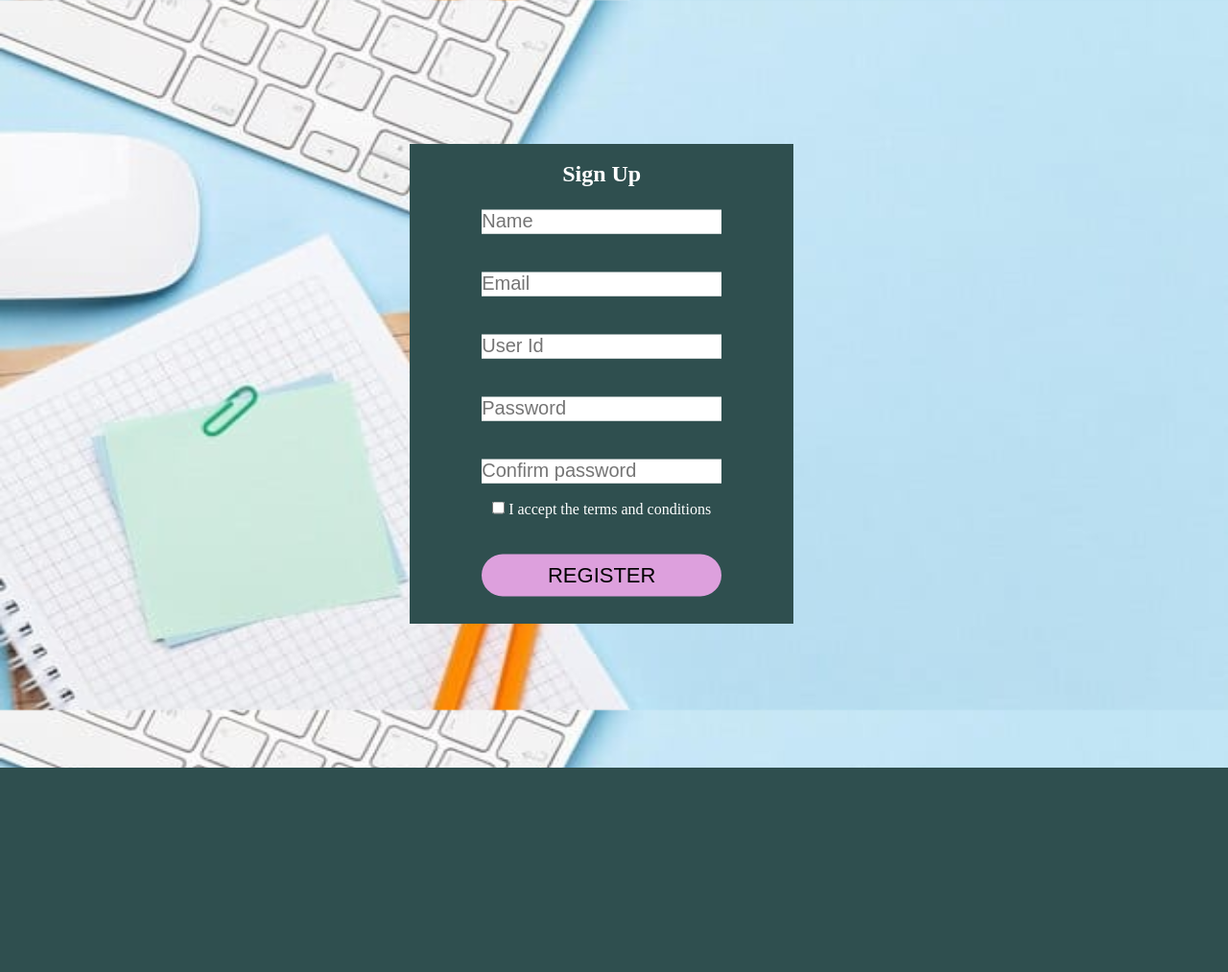
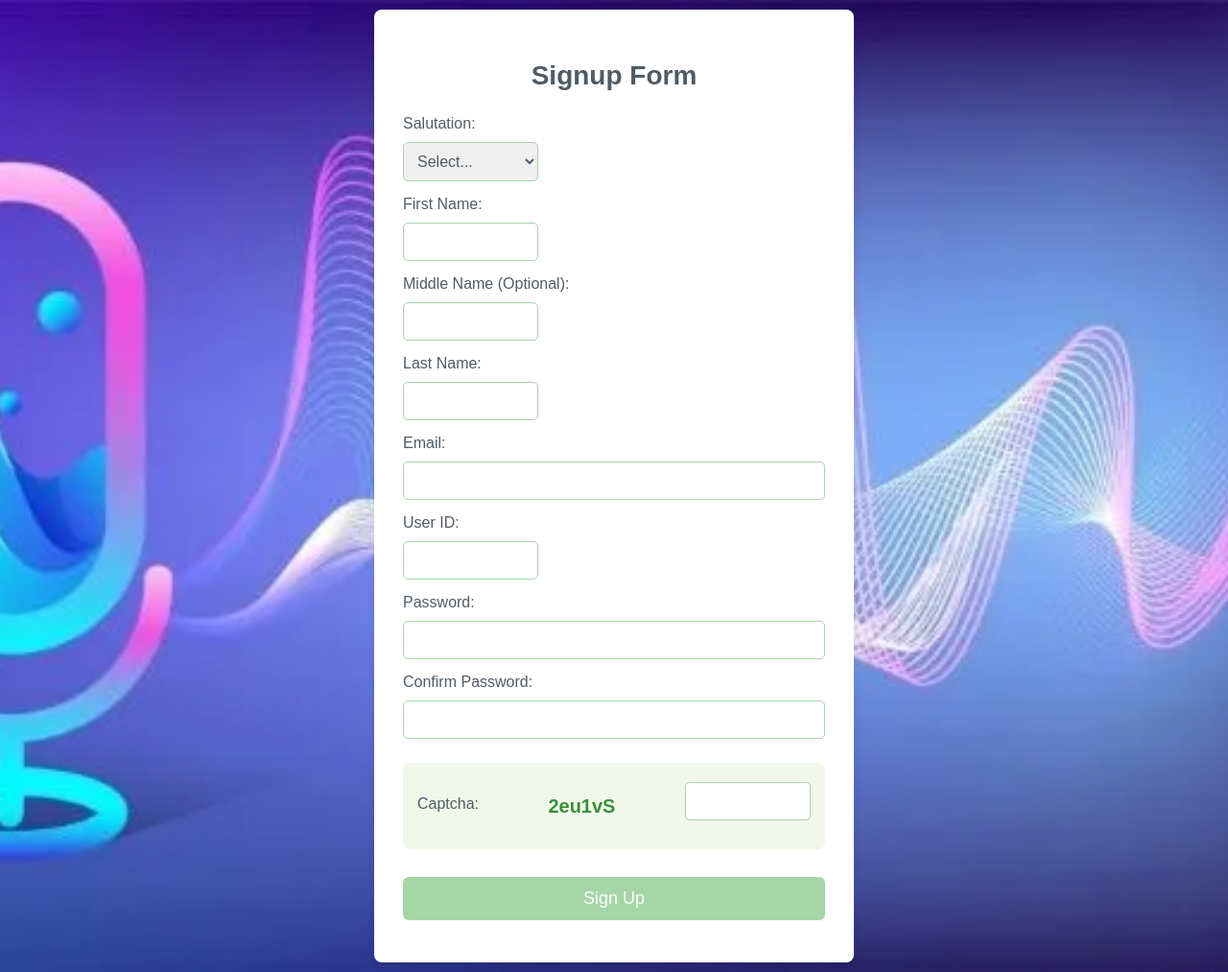
Before and after one commit to lavanyaarora18/Voice1, a PHP site: page /signup.html in a window 1280 px wide. Shown: the whole page at 96% size. Before the commit the page ends 800 px from the top, so only its background shows below. Run offline with PHP 8.4, Linux system fonts and the light colour scheme.

Commit message:
signup w validations

```diff
--- a/home.html
+++ b/home.html
@@ -7,14 +7,16 @@
     <title>Home</title>
     <link href="home.css" rel="stylesheet" >
 </head>
-<body >
+<body>
   <div class="main">
           <div class="text">
            <form method="post" action="speak.html">
             <input class="inp1" type="text"  placeholder="Enter user id"  name="uid" required/>
             <input class="inp2" type="password" placeholder="Enter password" name="upass" required>
-            <a href="forgot.html" >
+            <!-- forgot password
+             <a href="forgot.html" >
             <p>Forgot password</p> </a>
+             -->
             <button type="submit" class="submit-btn">Login</button>
            </form>
             <form method="post" action="signup.html">
--- a/signup.css
+++ b/signup.css
@@ -1,99 +1,147 @@
-*{
+body {
+    font-family: Arial, sans-serif;
+    background-image: url('signupbg.webp');
+    background-size: cover;
+    background-position: center;
+    background-repeat: no-repeat;
     margin: 0;
-    padding: 0%;
-}
-body{
-    background-image: url("signupbg.jpg");
-    background-size: 100% 740px;
-    margin: 0;
-}
-.main{
-    height: 500px;
-    width: 400px;
-    text-align: center;
+    padding: 0;
+    display: flex;
+    justify-content: center;
+    align-items: center;
+    height: 100%;
     color: white;
-    background-color: darkslategray;
-    margin-left: 40%;
-    margin-left: 6%;
-    text-align: center;
-    color: white;
-    position: absolute;
-    top:50%;
-    left:43%;
-    transform: translate(-50%,-50%);
-
-}
-.main .text{
-    position: absolute;
-    top:50%;
-    left:50%;
-    transform: translate(-50%,-50%);
 }
 
-.inp1{
-       border: none;
-       background-color: white;
-       border-bottom: 2px solid white;
-       width: 250px;
-       font-size: 20px;
-       margin-top: 40px;
-       outline: none;
-       color: black;
+.container {
+    background-color: #ffffff;
+    border-radius: 8px;
+    box-shadow: 0 4px 8px rgba(0, 0, 0, 0.1);
+    padding: 30px;
+    width: 100%;
+    max-width: 500px;
+    text-align: left;
+    box-sizing: border-box;
+    margin: 10px;
+}
 
+h2 {
+    font-size: 28px;
+    color: #4f5b66;
+    margin-bottom: 25px;
+    font-weight: 600;
+    text-align: center;
 }
-.inp2{
+
+input[type="text"], input[type="email"], input[type="password"], select {
+    width: 100%;
+    padding: 10px;
+    margin: 5px 0 15px 0;
+    border-radius: 5px;
+    border: 1px solid #a5d6a7;
+    font-size: 16px;
+    color: #4f5b66;
+    box-sizing: border-box;
+}
+
+input[type="text"]:focus, input[type="email"]:focus, input[type="password"]:focus, select:focus {
+    border-color: #81c784;
+    outline: none;
+}
+
+.error {
+    color: #f44336;
+    font-size: 14px;
+    margin-top: 5px;
+}
+
+.captcha-container {
+    margin-top: 10px;
+    background-color: #f1f8e9;
+    border-radius: 8px;
+    padding: 15px;
+    display: flex;
+    justify-content: space-between;
+    align-items: center;
+    box-sizing: border-box;
+}
+
+#captchaText {
+    font-size: 20px;
+    font-weight: bold;
+    color: #388e3c;
+}
+
+input[type="submit"] {
+    background-color: #a5d6a7;
+    color: white;
+    font-size: 18px;
+    padding: 12px 20px;
     border: none;
-    background-color: white;
-    border-bottom: 2px solid white;
-    width: 250px;
-    font-size: 20px;
-    margin-top: 40px;
-    outline: none;
-    color: black;
+    border-radius: 6px;
+    cursor: pointer;
+    width: 100%;
+    margin-top: 15px;
 }
-.inp3{
-    border: none;
-    background-color: white;
-    border-bottom: 2px solid white;
-    width: 250px;
-    font-size: 20px;
-    margin-top: 40px;
-    outline: none;
-    color: black;
+
+input[type="submit"]:hover {
+    background-color: #81c784;
 }
-.inp4{
-    border: none;
-    background-color: white;
-    border-bottom: 2px solid white;
-    width: 250px;
-    font-size: 20px;
-    margin-top: 40px;
-    outline: none;
-    color: black;
+
+label {
+    font-size: 16px;
+    color: #4f5b66;
+    margin-bottom: 5px;
+    display: block;
+    text-align: left;
 }
-.inp5{
-    border: none;
-    background-color: white;
-    border-bottom: 2px solid white;
-    width: 250px;
-    font-size: 20px;
-    margin-top: 40px;
-    outline: none;
-    color: black;
+
+#name-section {
+    display: flex;
+    justify-content: space-between;
+    gap: 10px;
 }
-.text button{
-    width: 250px;
-    height: 44px;
-    background-color: plum;
-    color: black;
-    border: none;
-    font-size: 22px;
-    border-radius: 25px;
-    margin-top: 20px;
+
+select {
+    font-size: 16px;
+    width: 32%;
 }
-button:hover{
-    border: 3px solid yellow;
-    color: white;
-    font-size: 20px;
-    background-color: black;
+
+input[type="text"] {
+    width: 32%;
 }
+
+@media (max-width: 600px) {
+    .container {
+        padding: 20px;
+    }
+
+    h2 {
+        font-size: 24px;
+    }
+
+    input[type="submit"] {
+        font-size: 16px;
+    }
+
+    input[type="text"], input[type="email"], input[type="password"], select {
+        font-size: 14px;
+        padding: 8px;
+    }
+
+    label {
+        font-size: 14px;
+    }
+
+    #name-section {
+        flex-direction: column;
+    }
+
+    #name-section input[type="text"] {
+        width: 100%;
+    }
+
+    #name-section select {
+        width: 100%;
+    }
+}
--- a/signup.html
+++ b/signup.html
@@ -1,45 +1,60 @@
 <!DOCTYPE html>
-<html>
-    <head>
-        <meta charset="utf-8">
-        <meta name="viewport" content="width=device-width, initial-scale=1">
-        <title>Sign Up</title>
-        <link rel="stylesheet" type="text/css" href="signup.css">
+<html lang="en">
+<head>
+    <meta charset="UTF-8">
+    <meta name="viewport" content="width=device-width, initial-scale=1.0">
+    <title>Signup Page</title>
+    <link rel="stylesheet" href="signup.css">
+</head>
+<body>
 
+    <div class="container">
+        <h2>Signup Form</h2>
+        <form id="signupForm" onsubmit="return validateForm()" action="home.html">
 
+            <label for="salutation">Salutation:</label>
+            <select id="salutation" name="salutation" required>
+                <option value="">Select...</option>
+                <option value="Mr">Mr.</option>
+                <option value="Ms">Ms.</option>
+                <option value="Mrs">Mrs.</option>
+            </select>
 
-    </head>
+            <label for="firstName">First Name:</label>
+            <input type="text" id="firstName" name="firstName" required>
 
-    <body>
+            <label for="middleName">Middle Name (Optional):</label>
+            <input type="text" id="middleName" name="middleName">
 
-        <div class = "main"><br>
-            <h2>Sign Up</h2>
-    <div class="text">
-                <form method="post" action="connection.php">
-                        <input class="inp1" type="text" placeholder="Name" name="uname" required>
+            <label for="lastName">Last Name:</label>
+            <input type="text" id="lastName" name="lastName" required>
 
-                        <input class="inp2" type="email" placeholder="Email" name="uemail" required>
+            <label for="email">Email:</label>
+            <input type="email" id="email" name="email" required>
 
-                        <input class="inp3" type="userid" placeholder="User Id" name="uid" required>
+            <label for="userId">User ID:</label>
+            <input type="text" id="userId" name="userId" required>
 
-                        <input class="inp4" type="password" placeholder="Password" name="upass" required>
+            <label for="password">Password:</label>
+            <input type="password" id="password" name="password" required>
 
-                        <input class="inp5" type="password" placeholder="Confirm password" name="uconpass" required>
-                    <br><br>
-                        <input type ="checkbox" id="cb" class="check-button">
+            <label for="confirmPassword">Confirm Password:</label>
+            <input type="password" id="confirmPassword" name="confirmPassword" required>
 
-                        <label for="cb" class="check">I accept the terms and conditions</label>
-                <br><br>
-                <p id="error-message" class="error-message"></p>
+            <div class="captcha-container">
+                <label for="captcha">Captcha:</label>
+                <span id="captchaText">5F7D2</span>
+                <input type="text" id="captcha" name="captcha" required>
+            </div>
 
-                        <button type="submit" class="submit-btn">REGISTER</button>
+            <p class="error" id="captchaError"></p>
 
-                </div>
+            <input type="submit" value="Sign Up">
+        </form>
 
-        </div>
+        <p class="error" id="formError"></p>
+    </div>
 
-    </form>
-
-    </body>
-
+    <script src="signup.js"></script>
+</body>
 </html>
--- /dev/null
+++ b/signup.js
@@ -0,0 +1,70 @@
+function generateCaptcha() {
+    let captchaText = '';
+    const characters = 'ABCDEFGHIJKLMNOPQRSTUVWXYZabcdefghijklmnopqrstuvwxyz0123456789';
+    const captchaLength = 6;
+    for (let i = 0; i < captchaLength; i++) {
+        captchaText += characters.charAt(Math.floor(Math.random() * characters.length));
+    }
+    document.getElementById('captchaText').innerText = captchaText;
+}
+
+window.onload = function () {
+    generateCaptcha();
+};
+
+function validateForm() {
+    let formError = document.getElementById("formError");
+    let captchaError = document.getElementById("captchaError");
+    let captcha = document.getElementById("captcha").value;
+    let captchaText = document.getElementById("captchaText").innerText;
+
+    formError.innerHTML = '';
+    captchaError.innerHTML = '';
+
+    let firstName = document.getElementById("firstName").value;
+    let lastName = document.getElementById("lastName").value;
+    let userId = document.getElementById("userId").value;
+    let password = document.getElementById("password").value;
+    let confirmPassword = document.getElementById("confirmPassword").value;
+    let email = document.getElementById("email").value;
+    let salutation = document.getElementById("salutation").value;
+
+    if (!firstName || !lastName) {
+        formError.innerHTML = "First name and Last name are required.";
+        return false;
+    }
+
+    let emailPattern = /^[a-zA-Z0-9._-]+@[a-zA-Z0-9.-]+\.[a-zA-Z]{2,6}$/;
+    if (!email || !email.match(emailPattern)) {
+        formError.innerHTML = "Please enter a valid email address.";
+        return false;
+    }
+
+    let userIdPattern = /^[a-zA-Z0-9]+$/;
+    if (userId.length < 5) {
+        formError.innerHTML = "User ID must be at least 5 characters.";
+        return false;
+    }
+    if (!userId.match(userIdPattern)) {
+        formError.innerHTML = "User ID can only contain alphabets and numbers.";
+        return false;
+    }
+
+    let passwordPattern = /^(?=.*[A-Z])(?=.*[!@#$%^&*(),.?":{}|<>])[A-Za-z!@#$%^&*(),.?":{}|<>]{8,}$/;
+    if (!password.match(passwordPattern)) {
+        formError.innerHTML = "Password must be at least 8 characters long, and contain at least one uppercase letter and one special character.";
+        return false;
+    }
+
+    if (password !== confirmPassword) {
+        formError.innerHTML = "Passwords do not match.";
+        return false;
+    }
+
+    if (captcha !== captchaText) {
+        captchaError.innerHTML = "Captcha does not match.";
+        return false;
+    }
+
+    return true;
+}
```
Also changed, not shown: signupbg.jpg (deleted), signupbg.webp (added).
